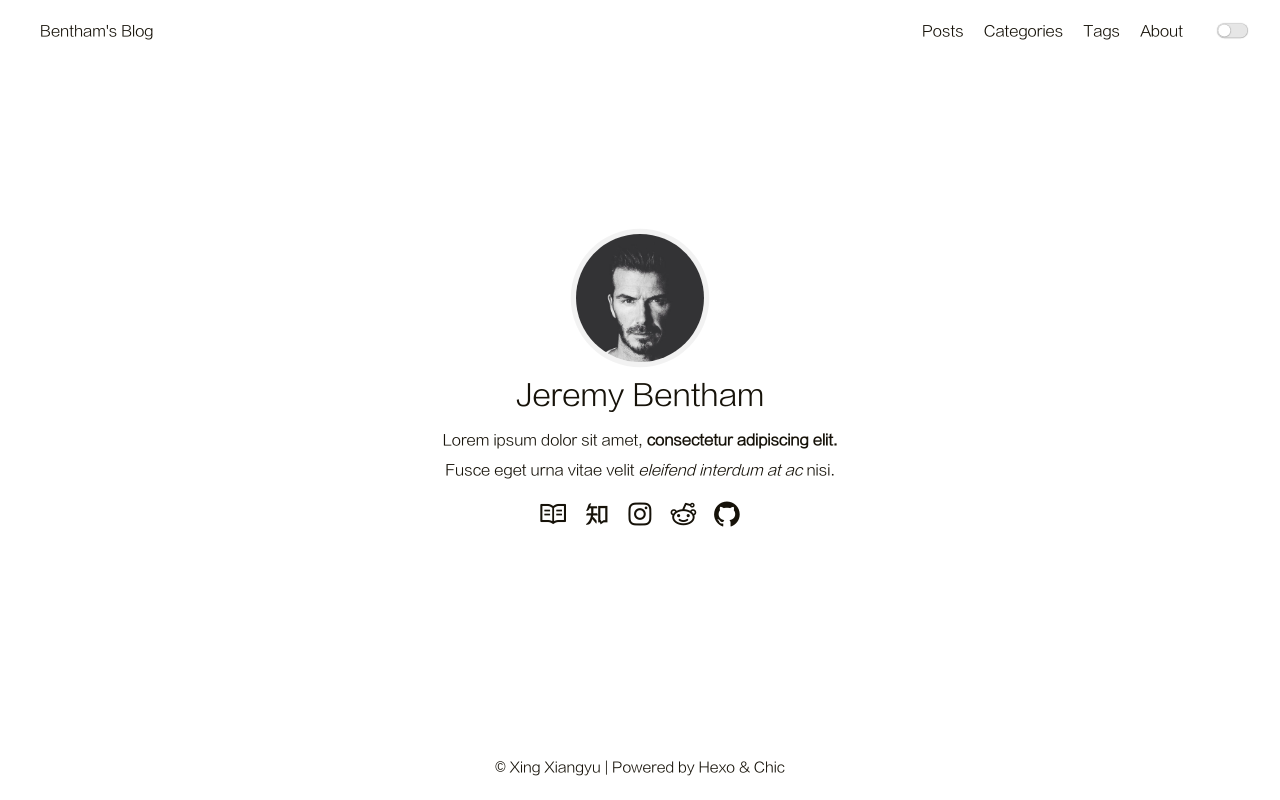
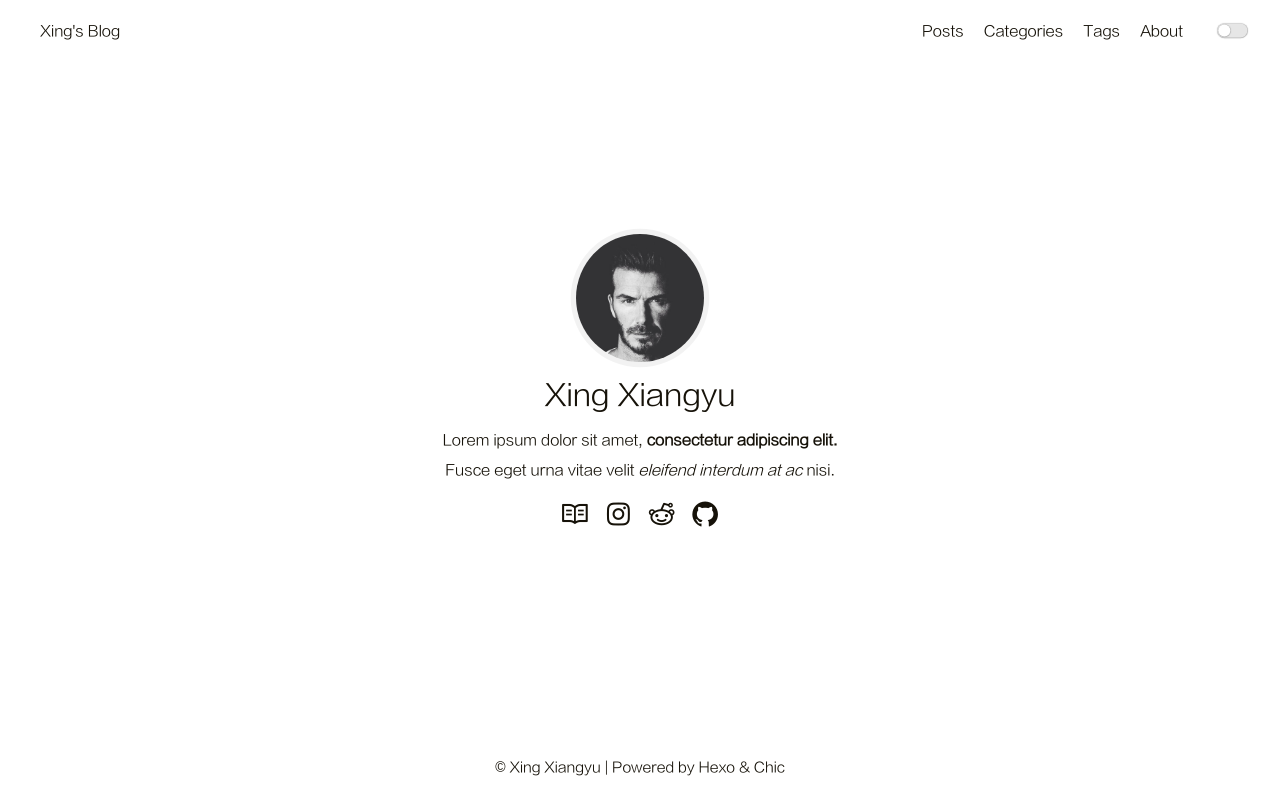
Before and after one commit to xiangyu-xing/xiangyu-xing.github.io, a plain HTML site: page index.html in a window 1280 px wide. Drawn offline with Linux system fonts and the light colour scheme.

Commit message:
Site updated: 2019-10-08 13:51:08

```diff
--- a/index.html
+++ b/index.html
@@ -44,7 +44,7 @@
         <header>
     <nav class="navbar">
         <div class="container">
-            <div class="navbar-header header-logo"><a href="/">Bentham&#39;s Blog</a></div>
+            <div class="navbar-header header-logo"><a href="/">Xing&#39;s Blog</a></div>
             <div class="menu navbar-right">
 
                     <a class="menu-item" href="/archives">Posts</a>
@@ -67,7 +67,7 @@
         <div class="container">
             <div class="navbar-header">
                 <div>
-                    <a href="/">Bentham&#39;s Blog</a><a id="mobile-toggle-theme">·&nbsp;Light</a>
+                    <a href="/">Xing&#39;s Blog</a><a id="mobile-toggle-theme">·&nbsp;Light</a>
                 </div>
                 <div class="menu-toggle" onclick="mobileBtn()">&#9776; Menu</div>
             </div>
@@ -106,7 +106,7 @@
         <div class="avatar">
             <a href="/archives"><img src="/image/avatar.jpeg"></a>
         </div>
-        <div class="nickname">Jeremy Bentham</div>
+        <div class="nickname">Xing Xiangyu</div>
         <div class="description"><p>Lorem ipsum dolor sit amet, <strong>consectetur adipiscing elit.</strong> <br>Fusce eget urna vitae velit <em>eleifend interdum at ac</em> nisi.</p>
 </div>
         <div class="links">
@@ -116,13 +116,6 @@
 
 
                             <i class="iconfont icon-blog"></i>
-
-                    </a>
-
-                    <a class="link-item" title="ZhiHu" href="https://www.zhihu.com/people/sirice">
-
-
-                            <i class="iconfont icon-zhihu"></i>
 
                     </a>
 
@@ -140,7 +133,7 @@
 
                     </a>
 
-                    <a class="link-item" title="Github" href="https://github.com/Siricee">
+                    <a class="link-item" title="Github" href="https://github.com/xiangyu-xing">
 
 
                             <i class="iconfont icon-github"></i>
```
Also changed, not shown: archives/2019/10/index.html (+2 -2 lines), archives/2019/index.html (+2 -2 lines), archives/index.html (+2 -2 lines), 1 other file.
